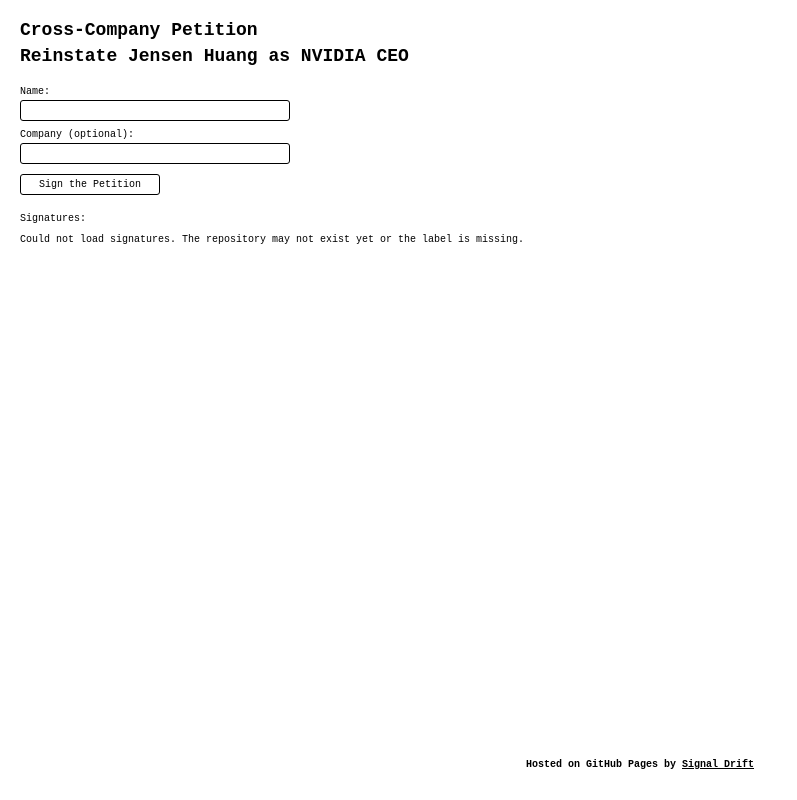
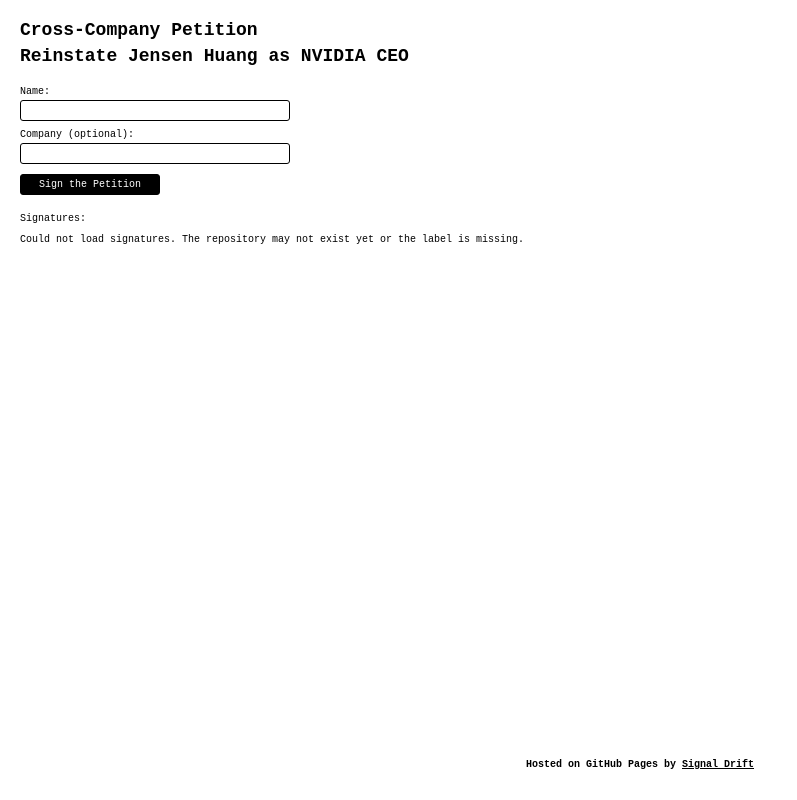
Before and after one commit to Signal-Drifts/petition, a plain HTML site: page index.html in a window 1280 px wide. Shown: the whole page, without its empty margins (0-797 px from the left). Drawn offline with Linux system fonts and the light colour scheme; no server answers.

Commit message:
Black button

```diff
--- a/styles.css
+++ b/styles.css
@@ -4,7 +4,7 @@ p { margin: 0 0 10px; }
 .sub { font-size: 18px; font-weight: bold; margin: 0 0 12px; }
 label { display: block; margin: 8px 0 3px; }
 input { display: block; width: 260px; padding: 4px; font: inherit; border: 1px solid #000; border-radius: 3px; }
-button { margin-top: 10px; padding: 4px 18px; font: inherit; background: #fff; border: 1px solid #000; border-radius: 3px; cursor: pointer; }
+button { margin-top: 10px; padding: 4px 18px; font: inherit; background: #000; color: #fff; border: 1px solid #000; border-radius: 3px; cursor: pointer; }
 .sig { margin-top: 18px; }
 ul { list-style: none; padding: 0; margin: 0; }
 li { margin-bottom: 3px; }
```
